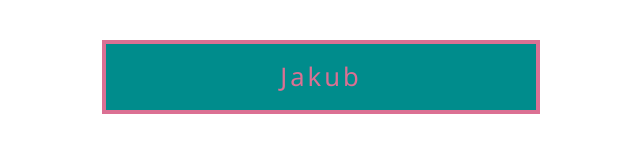
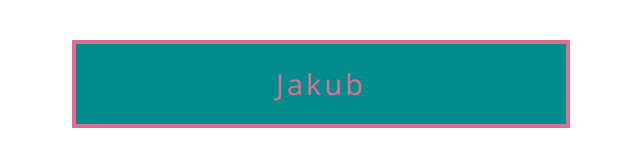
Before and after one commit to Synowiec24/logo, a plain HTML site: page index.html in a window 1280 px wide. Shown: the whole page, without its empty margins (319-959 px from the left). Drawn offline with Linux system fonts and the light colour scheme.

Commit message:
styl.css

```diff
--- a/styl.css
+++ b/styl.css
@@ -2,35 +2,25 @@
   margin: 0px;
   padding: 0px;
 }
-
-/* .logo {
-  background-color: black;
-  color: white;
-  text-align: center;
-  text-shadow: silver 4px 4px 8pz;
-  border: double silver;
-  letter-spacing: 15px;
-} */
-
 .logo {
   background-color: #008c8c;
   color: palevioletred;
   margin-top: 40px;
-  padding: 15px 15px;
+  padding: 20px;
   text-align: center;
   letter-spacing: 3px;
   line-height: 1.4;
-  width: 400px;
+  width: 450px;
   margin-left: auto;
   margin-right: auto;
   font-family: "Segoe UI", sans-serif;
-  font-size: 160%;
+  font-size: 180%;
   border: 4px solid palevioletred;
   cursor: pointer;
 }
 
 .logo:hover {
-  font-size: 200%;
+  font-size: 240%;
 }
 
 .logo:hover::after {
```
